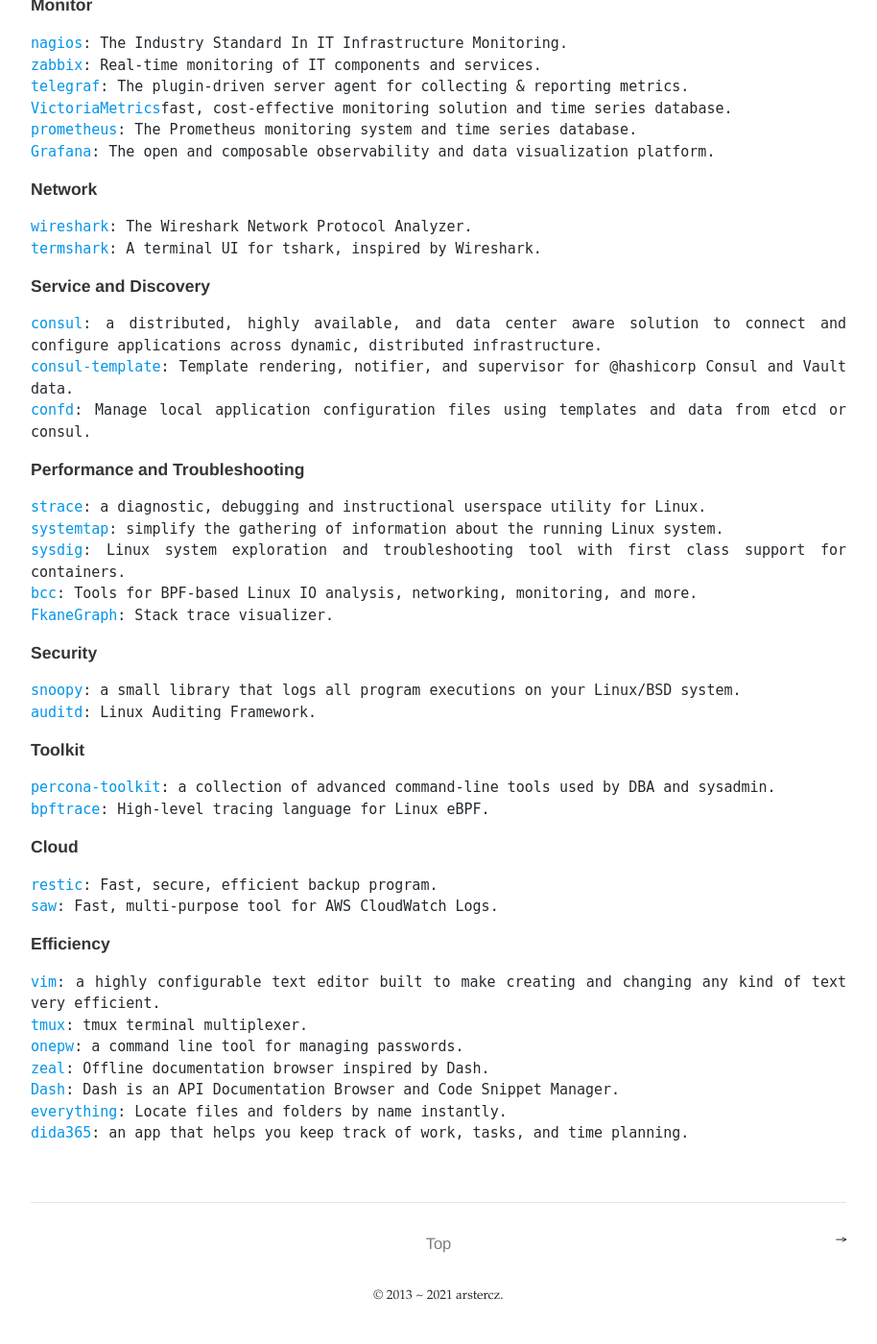
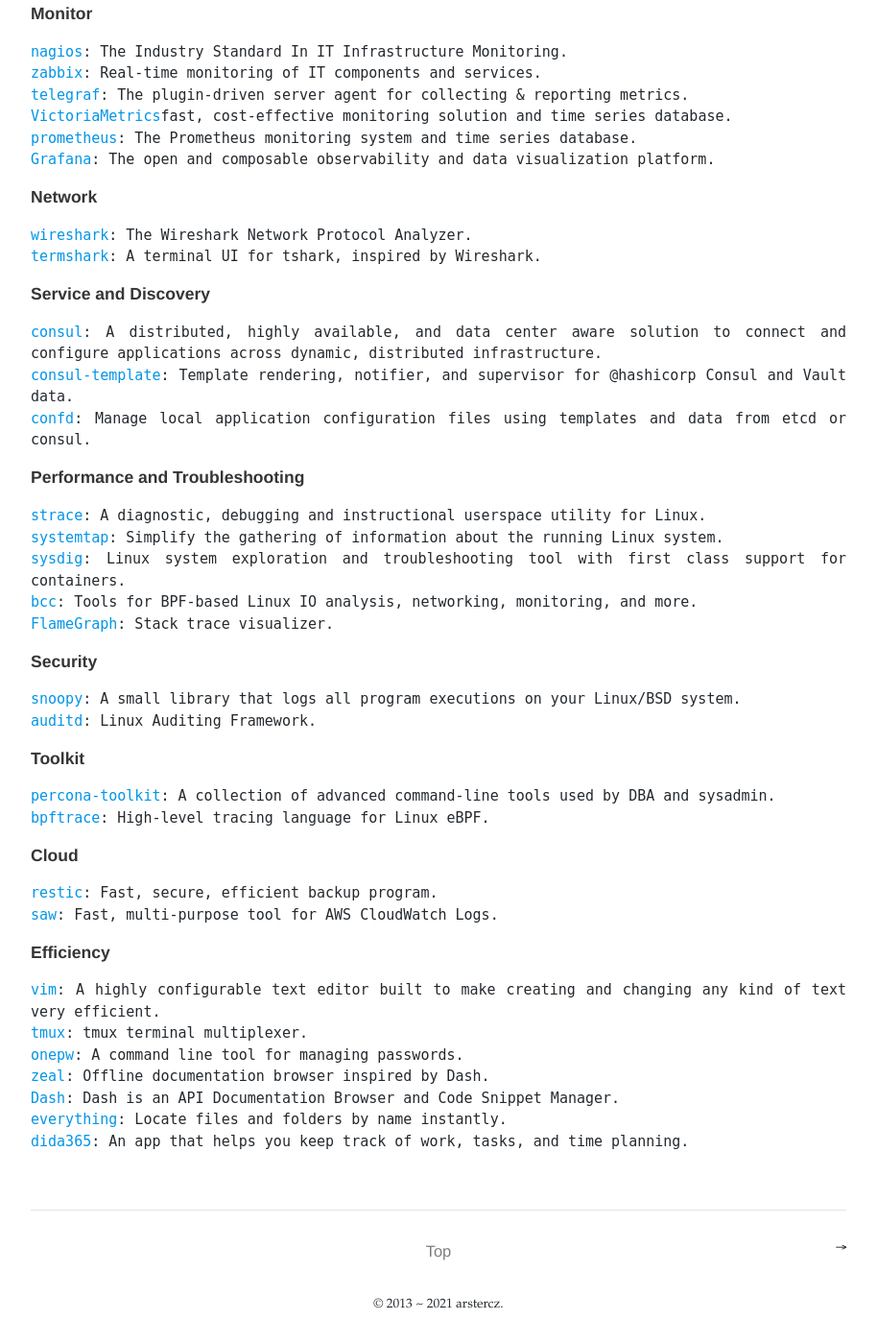
Before and after one commit to arstercz/arstercz.github.io, a Jekyll site: the page built from _posts/2021-01-06-my-tools-list.md, in a window 1280 px wide and 1400 px high, scrolled down 1273 px. Shown: the whole window at 96% size, without its empty margins (183-1097 px from the left). Built offline with Jekyll 4.4.1, drawn with Linux system fonts in a browser that asks for light colours; comment, search, counter and statistics services are not loaded; some of the changed text lies outside the part shown.

Commit message:
fix tools list style

```diff
--- a/_posts/2021-01-06-my-tools-list.md
+++ b/_posts/2021-01-06-my-tools-list.md
@@ -5,105 +5,105 @@
 comments: false
 ---
 
-#### Table of Contents
+## Table of Contents
 
-* [Database](#Database)
-* [Messages](#Messages)
-* [Log](#Log)
-* [Storage](#Storage)
-* [Automation](#Automation)
-* [Monitor](#Monitor)
-* [Network](#Network)
-* [Service and Discovery](#Service-and-Discovery)
-* [Performance and Troubleshooting](#Performance-and-Troubleshooting)
-* [Security](#Security)
-* [Toolkit](#Toolkit)
-* [Cloud](#Cloud)
-* [Efficiency](#Efficiency)
+* [Database](#database)
+* [Storage](#storage)
+* [Messages](#messages)
+* [Log](#log)
+* [Automation](#automation)
+* [Monitor](#monitor)
+* [Network](#network)
+* [Service and Discovery](#service-and-discovery)
+* [Performance and Troubleshooting](#performance-and-troubleshooting)
+* [Security](#security)
+* [Toolkit](#toolkit)
+* [Cloud](#cloud)
+* [Efficiency](#efficiency)
 
 
 ### Database
 
-  [shardingsphere](https://shardingsphere.apache.org/): Distributed database middleware.
-  [tidb](https://pingcap.com/): open source distributed HTAP database compatible with the MySQL protocol.
-  [xtrabackup](https://www.percona.com/software/mysql-database/percona-xtrabackup): Open source hot backup tool for InnoDB and XtraDB databases.
-  [MHA](https://github.com/yoshinorim/mha4mysql-manager): Master High Availability Manager and tools for MySQL.
-  [go-sniffer](https://github.com/40t/go-sniffer): Sniffing and parsing mysql,redis,http,mongodb etc protocol.
-  [mysql-sniffer](https://github.com/arstercz/mysql-sniffer): MySQL Query Sniffer.
-  [usql](https://github.com/xo/usql): Universal command-line interface for SQL databases.
+[shardingsphere](https://shardingsphere.apache.org/): Distributed database middleware.
+[tidb](https://pingcap.com/): Open source distributed HTAP database compatible with the MySQL protocol.
+[xtrabackup](https://www.percona.com/software/mysql-database/percona-xtrabackup): Open source hot backup tool for InnoDB and XtraDB databases.
+[MHA](https://github.com/yoshinorim/mha4mysql-manager): Master High Availability Manager and tools for MySQL.
+[go-sniffer](https://github.com/40t/go-sniffer): Sniffing and parsing mysql,redis,http,mongodb etc protocol.
+[mysql-sniffer](https://github.com/arstercz/mysql-sniffer): MySQL Query Sniffer.
+[usql](https://github.com/xo/usql): Universal command-line interface for SQL databases.
 
 ### Storage
 
-  [GlusterFS](https://www.gluster.org/): Build your distributed storage in minutes.
-  [Minio](https://min.io/): High Performance, Kubernetes Native Object Storage.
+[GlusterFS](https://www.gluster.org/): Build your distributed storage in minutes.
+[Minio](https://min.io/): High Performance, Kubernetes Native Object Storage.
 
 ### Messages
 
-  [kaf](https://github.com/birdayz/kaf): Modern CLI for Apache Kafka, written in Go.
-  [kafkacat](https://github.com/edenhill/kafkacat): Generic command line non-JVM Apache Kafka producer and consumer.
+[kaf](https://github.com/birdayz/kaf): Modern CLI for Apache Kafka, written in Go.
+[kafkacat](https://github.com/edenhill/kafkacat): Generic command line non-JVM Apache Kafka producer and consumer.
 
 ### Log
 
-  [logstash](https://www.elastic.co/products/logstash): transport and process your logs, events, or other data.
-  [beats](https://www.elastic.co/cn/beats/): Lightweight shippers for Elasticsearch & Logstash.
-  [elastalert](https://github.com/Yelp/elastalert): Easy & Flexible Alerting With ElasticSearch.
+[logstash](https://www.elastic.co/products/logstash): Transport and process your logs, events, or other data.
+[beats](https://www.elastic.co/cn/beats/): Lightweight shippers for `Elasticsearch & Logstash`.
+[elastalert](https://github.com/Yelp/elastalert): `Easy & Flexible` Alerting With ElasticSearch.
 
 ### Automation
 
-  [Ansible](https://www.ansible.com/): a simple IT automation platform that makes your applications and systems easier to deploy and maintain.
-  [mpssh](https://github.com/ndenev/mpssh): Mass Parallel SSH.
+[Ansible](https://www.ansible.com/): A simple IT automation platform that makes your applications and systems easier to deploy and maintain.
+[mpssh](https://github.com/ndenev/mpssh): Mass Parallel SSH.
 
 ### Monitor
 
-  [nagios](https://www.nagios.com/): The Industry Standard In IT Infrastructure Monitoring.
-  [zabbix](https://www.zabbix.com/): Real-time monitoring of IT components and services.
-  [telegraf](https://github.com/influxdata/telegraf): The plugin-driven server agent for collecting & reporting metrics.
-  [VictoriaMetrics](https://victoriametrics.com/)fast, cost-effective monitoring solution and time series database.
-  [prometheus](https://prometheus.io/): The Prometheus monitoring system and time series database.
-  [Grafana](https://grafana.com/): The open and composable observability and data visualization platform.
+[nagios](https://www.nagios.com/): The Industry Standard In IT Infrastructure Monitoring.
+[zabbix](https://www.zabbix.com/): Real-time monitoring of IT components and services.
+[telegraf](https://github.com/influxdata/telegraf): The plugin-driven server agent for collecting & reporting metrics.
+[VictoriaMetrics](https://victoriametrics.com/)fast, cost-effective monitoring solution and time series database.
+[prometheus](https://prometheus.io/): The Prometheus monitoring system and time series database.
+[Grafana](https://grafana.com/): The open and composable observability and data visualization platform.
 
 ### Network
 
-  [wireshark](https://www.wireshark.org/): The Wireshark Network Protocol Analyzer.
-  [termshark](https://github.com/gcla/termshark): A terminal UI for tshark, inspired by Wireshark.
+[wireshark](https://www.wireshark.org/): The Wireshark Network Protocol Analyzer.
+[termshark](https://github.com/gcla/termshark): A terminal UI for tshark, inspired by Wireshark.
 
 
 ### Service and Discovery
 
-  [consul](https://www.consul.io/): a distributed, highly available, and data center aware solution to connect and configure applications across dynamic, distributed infrastructure.
-  [consul-template](https://github.com/hashicorp/consul-template): Template rendering, notifier, and supervisor for @hashicorp Consul and Vault data.
-  [confd](https://github.com/kelseyhightower/confd): Manage local application configuration files using templates and data from etcd or consul.
+[consul](https://www.consul.io/): A distributed, highly available, and data center aware solution to connect and configure applications across dynamic, distributed infrastructure.
+[consul-template](https://github.com/hashicorp/consul-template): Template rendering, notifier, and supervisor for @hashicorp Consul and Vault data.
+[confd](https://github.com/kelseyhightower/confd): Manage local application configuration files using templates and data from etcd or consul.
 
 ### Performance and Troubleshooting
 
-  [strace](https://strace.io/): a diagnostic, debugging and instructional userspace utility for Linux.
-  [systemtap](https://sourceware.org/systemtap/): simplify the gathering of information about the running Linux system.
-  [sysdig](http://www.sysdig.com/): Linux system exploration and troubleshooting tool with first class support for containers.
-  [bcc](https://github.com/iovisor/bcc): Tools for BPF-based Linux IO analysis, networking, monitoring, and more.
-  [FkaneGraph](https://github.com/brendangregg/FlameGraph): Stack trace visualizer.
+[strace](https://strace.io/): A diagnostic, debugging and instructional userspace utility for Linux.
+[systemtap](https://sourceware.org/systemtap/): Simplify the gathering of information about the running Linux system.
+[sysdig](http://www.sysdig.com/): Linux system exploration and troubleshooting tool with first class support for containers.
+[bcc](https://github.com/iovisor/bcc): Tools for BPF-based Linux IO analysis, networking, monitoring, and more.
+[FlameGraph](https://github.com/brendangregg/FlameGraph): Stack trace visualizer.
 
 ### Security
 
-  [snoopy](https://github.com/a2o/snoopy): a small library that logs all program executions on your Linux/BSD system.
-  [auditd](https://people.redhat.com/sgrubb/audit/): Linux Auditing Framework.
+[snoopy](https://github.com/a2o/snoopy): A small library that logs all program executions on your Linux/BSD system.
+[auditd](https://people.redhat.com/sgrubb/audit/): Linux Auditing Framework.
 
 ### Toolkit
 
-  [percona-toolkit](https://www.percona.com/software/database-tools/percona-toolkit): a collection of advanced command-line tools used by DBA and sysadmin.
-  [bpftrace](https://github.com/iovisor/bpftrace): High-level tracing language for Linux eBPF.
+[percona-toolkit](https://www.percona.com/software/database-tools/percona-toolkit): A collection of advanced command-line tools used by DBA and sysadmin.
+[bpftrace](https://github.com/iovisor/bpftrace): High-level tracing language for Linux eBPF.
 
 ### Cloud
 
-  [restic](https://github.com/restic/restic): Fast, secure, efficient backup program.
-  [saw](https://github.com/TylerBrock/saw): Fast, multi-purpose tool for AWS CloudWatch Logs.
+[restic](https://github.com/restic/restic): Fast, secure, efficient backup program.
+[saw](https://github.com/TylerBrock/saw): Fast, multi-purpose tool for AWS CloudWatch Logs.
 
 
 ### Efficiency
 
-  [vim](https://www.vim.org/): a highly configurable text editor built to make creating and changing any kind of text very efficient.
-  [tmux](http://tmux.github.io/): tmux terminal multiplexer.
-  [onepw](https://github.com/mkideal/onepw): a command line tool for managing passwords.
-  [zeal](https://zealdocs.org/): Offline documentation browser inspired by Dash.
-  [Dash](https://kapeli.com/dash): Dash is an API Documentation Browser and Code Snippet Manager.
-  [everything](https://www.voidtools.com/en-us/): Locate files and folders by name instantly.
-  [dida365](https://www.dida365.com/): an app that helps you keep track of work, tasks, and time planning.
+[vim](https://www.vim.org/): A highly configurable text editor built to make creating and changing any kind of text very efficient.
+[tmux](http://tmux.github.io/): tmux terminal multiplexer.
+[onepw](https://github.com/mkideal/onepw): A command line tool for managing passwords.
+[zeal](https://zealdocs.org/): Offline documentation browser inspired by Dash.
+[Dash](https://kapeli.com/dash): Dash is an API Documentation Browser and Code Snippet Manager.
+[everything](https://www.voidtools.com/en-us/): Locate files and folders by name instantly.
+[dida365](https://www.dida365.com/): An app that helps you keep track of work, tasks, and time planning.
```
